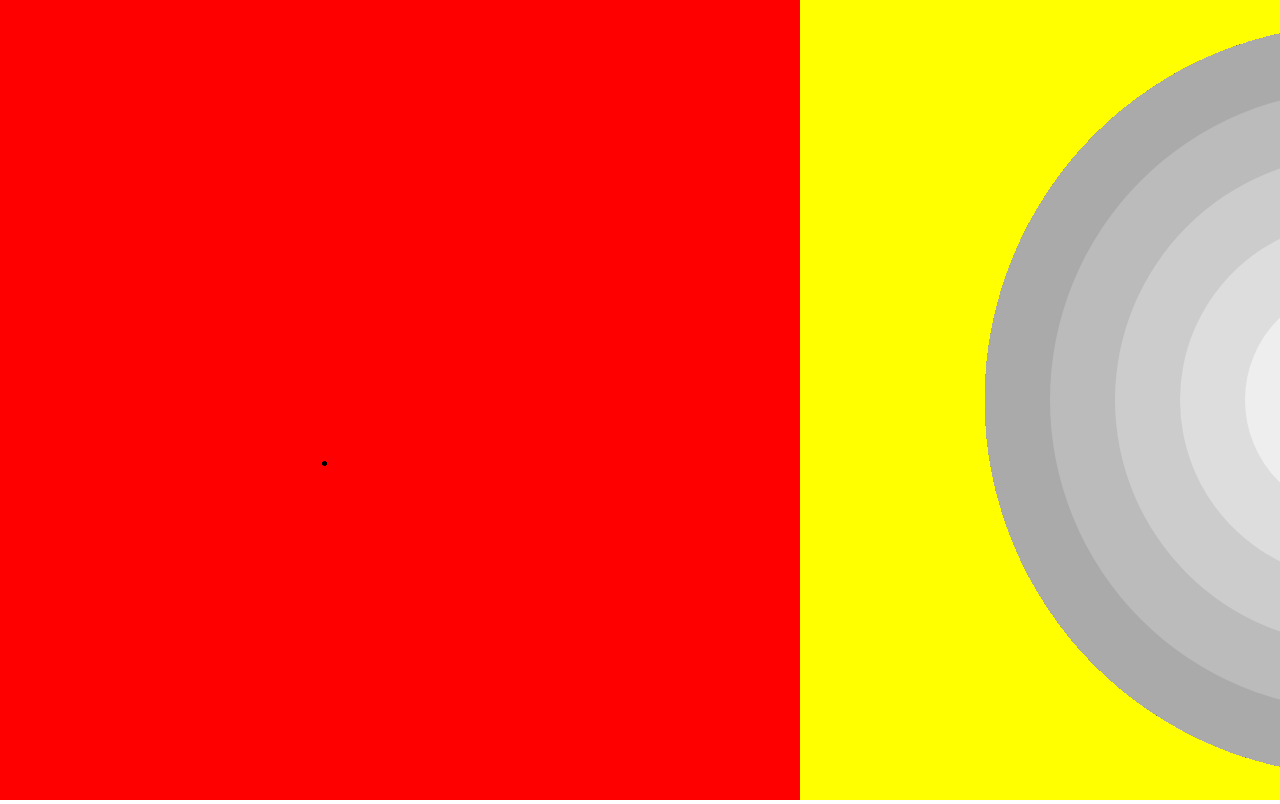
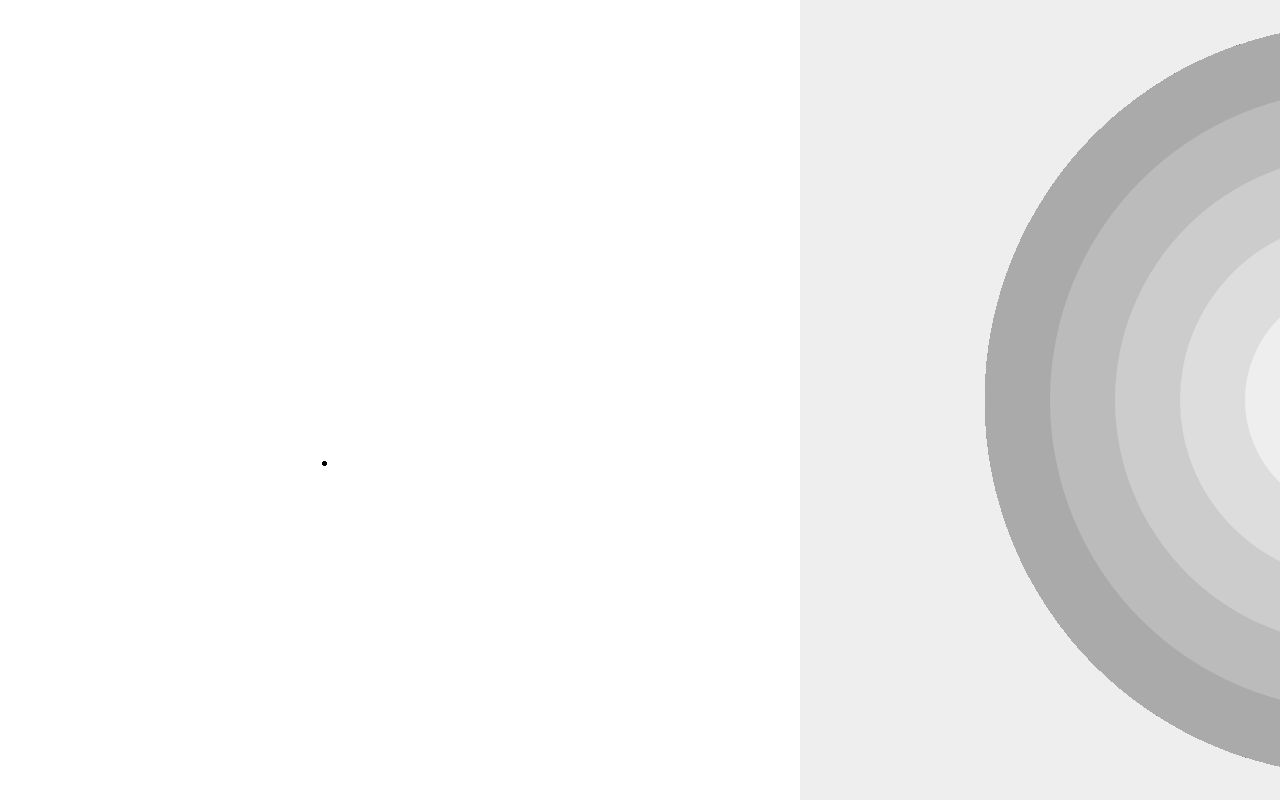
Before and after one commit to jackdeadman/art-bot, a plain HTML site: page index.html in a window 1280 px wide. Shown: the top 804 px of the page. Drawn offline with Linux system fonts and the light colour scheme.

Commit message:
Change colours

```diff
--- a/src/main.css
+++ b/src/main.css
@@ -7,7 +7,7 @@ html, body {
 }
 
 #output {
-  background-color: red;
+  background-color: white;
   width: 800px;
   height: 100%;
   float: left;
@@ -17,7 +17,7 @@ html, body {
   float: right;
   width: calc(100% - 800px);
   height: 100%;
-  background-color: yellow;
+  background-color: #eee;
 }
 
 #wrap {
--- a/src/main.js
+++ b/src/main.js
@@ -10,32 +10,67 @@ var KeyCode = {
   '2': 50
 };
 
+function Circle(colour, x, y, r) {
+  this.x = x;
+  this.y = y;
+  this.colour = colour;
+  this.radius = r;
+}
+
+Circle.prototype.draw = function(ctx) {
+  ctx.beginPath();
+  ctx.fillStyle = this.colour;
+  ctx.arc(this.x, this.y, this.radius, 0, 2*Math.PI);
+  ctx.fill();
+  ctx.closePath();
+};
+
+Circle.prototype.inside = function(x, y) {
+  return Math.sqrt((this.x-x)*(this.x-x) + (this.y-y)*(this.y-y)) < this.radius;
+}
+
 function Input() {
   this.canvas = document.getElementById('input');
   this.canvas.height = window.innerHeight;
+  this.mousePos = {x: 0, y: 0};
   this.ctx = this.canvas.getContext('2d');
+
+  var centre = { x: this.canvas.width/2, y: this.canvas.height/2 };
+
+  this.circles = [
+    new Circle('#aaa', centre.x, centre.y, 375),
+    new Circle('#bbb', centre.x, centre.y, 375-65),
+    new Circle('#ccc', centre.x, centre.y, 375-(65*2)),
+    new Circle('#ddd', centre.x, centre.y, 375-(65*3)),
+    new Circle('#eee', centre.x, centre.y, 375-(65*4)),
+    new Circle('#fff', centre.x, centre.y, 375-(65*5))
+  ];
 }
 
-Input.prototype.drawCircle = function(color, size) {
-  this.ctx.beginPath();
-  this.ctx.fillStyle = color;
-  this.ctx.arc(this.canvas.width/2, this.canvas.height/2, size, 0, 2*Math.PI);
-  this.ctx.fill();
-  this.ctx.closePath();
+
+Input.prototype.draw = function() {
+  var ctx = this.ctx;
+  this.circles.forEach(function(circle) {
+    circle.draw(ctx);
+  });
 };
 
-Input.prototype.draw = function() {
-  this.drawCircle('#aaa', 375);
-  this.drawCircle('#bbb', 375-65);
-  this.drawCircle('#ccc', 375-(65*2));
-  this.drawCircle('#ddd', 375-(65*3));
-  this.drawCircle('#eee', 375-(65*4));
-  this.drawCircle('#fff', 375-(65*5));
+function getMousePos(canvas, evt) {
+    var rect = canvas.getBoundingClientRect();
+    return {
+      x: evt.clientX - rect.left,
+      y: evt.clientY - rect.top
+    };
+}
 
-  this.ctx.beginPath();
+Input.prototype.getAngleChange = function(x, y) {
+  for (var i=this.circles.length-1; i >= 0; i--) {
+    var circle = this.circles[i];
+    if (circle.inside(x, y)) {
+      return i-3;
+    }
+  }
 };
-
-
 
 document.addEventListener('DOMContentLoaded', function() {
   var input = new Input();
@@ -82,6 +117,13 @@ document.addEventListener('DOMContentLoaded', function() {
   }
 
   function bindControls() {
+
+    // window.addEventListener('mousemove', function(e) {
+    //   var mousePos = getMousePos(canvas, e);
+    //   angleChange = input.getAngleChange(mousePos.x, mousePos.y);
+    //   console.log(angleChange);
+    // });
+
     window.addEventListener('keydown', function(e) {
       if (e.keyCode === KeyCode.ENTER) {
         reset();
```
